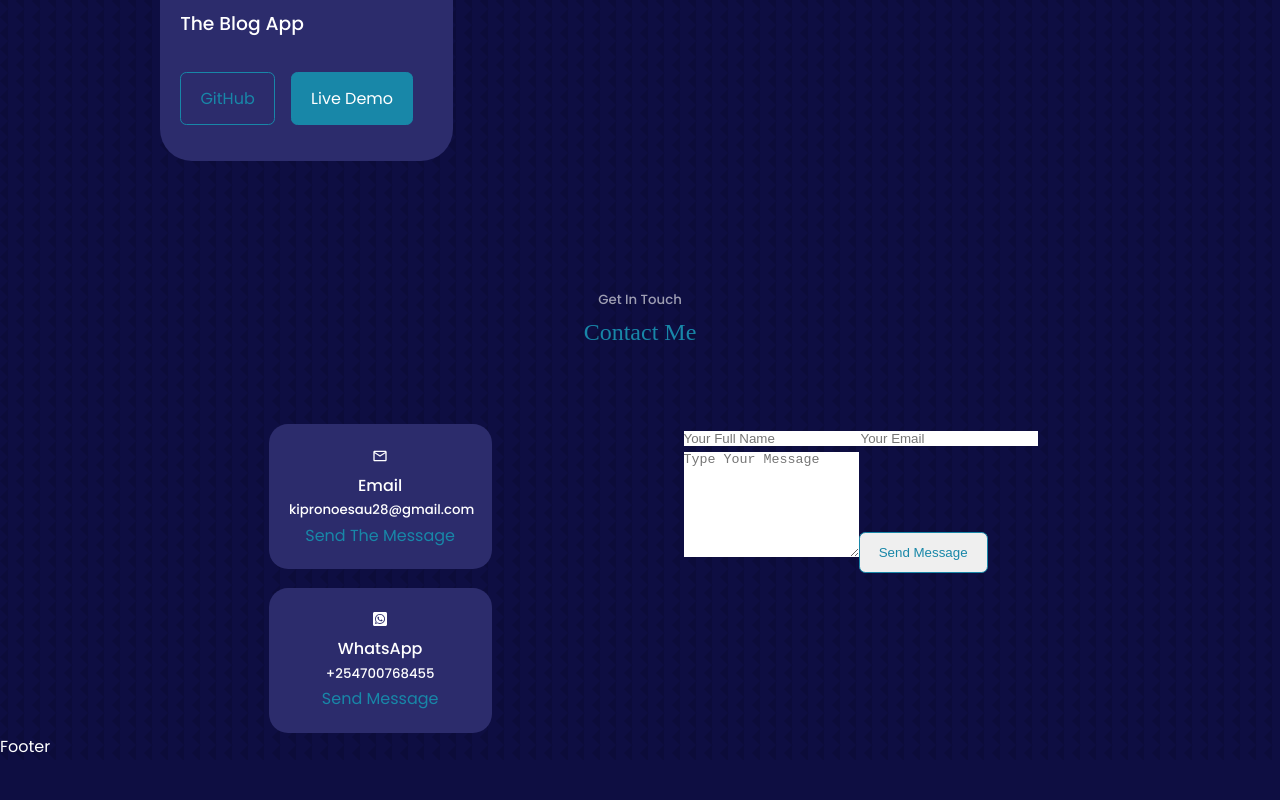
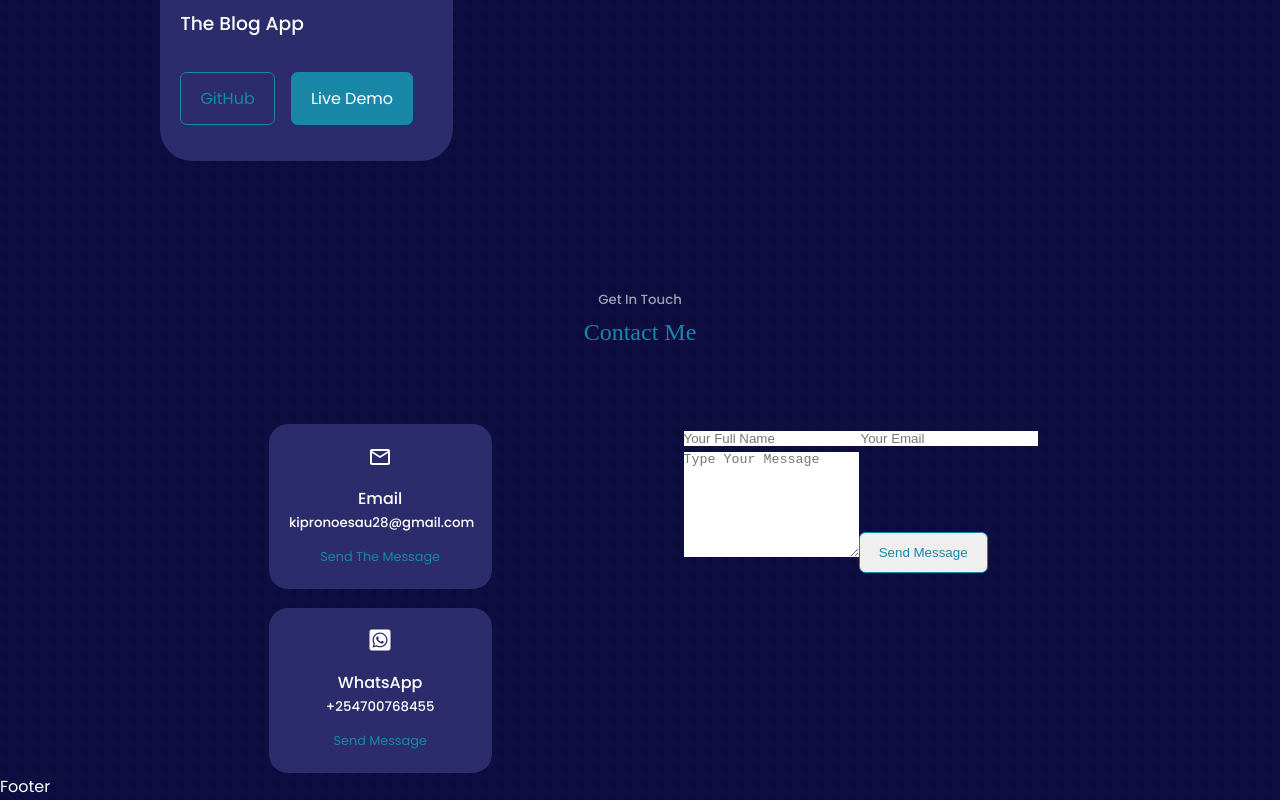
Before and after one commit to EsauKip/portfolio, a React (Create React App) app: page / in a window 1280 px wide. Shown: the part 4247-5047 px from the top of the page. Before the commit the page ends 5007 px from the top, so only its background shows below. Built offline with nearby package versions, Linux system fonts and the light colour scheme; a web font is replaced by a local one.

Commit message:
style the icons

```diff
--- a/src/components/contact/contact.css
+++ b/src/components/contact/contact.css
@@ -17,3 +17,16 @@
     border: 1px solid transparent;
     transition: var(--transition);
 }
+.contact__option:hover{
+    background: transparent;
+    border-color: var(--color-primary-variant);
+}
+.contact__option-icon{
+    font-size: 1.5rem;
+    margin-bottom: 0.5rem;
+}
+.contact__option a{
+    margin-top: 0.7rem;
+    display: inline-block;
+    font-size: 0.8rem;
+}
--- a/src/components/contact/contact.jsx
+++ b/src/components/contact/contact.jsx
@@ -10,14 +10,14 @@ const contact = () => {
       <div className="container contact__container">
         <div className="contact__options">
           <article className='contact__option'>
-          <MdOutlineEmail/>
+          <MdOutlineEmail className='contact__option-icon'/>
             <h4>Email</h4>
             <h5>kipronoesau28@gmail.com</h5>
             <a href="mailto:kipronoesau28@gmail.com" target="_blank">Send The Message</a>
           </article>
 
           <article className='contact__option'>
-          <FaWhatsappSquare/>
+          <FaWhatsappSquare className='contact__option-icon'/>
             <h4>WhatsApp</h4>
             <h5>+254700768455</h5>
             <a href="https://api.whatsapp.com/send?phone=254700768455" target='_blank'>Send  Message</a>
```
